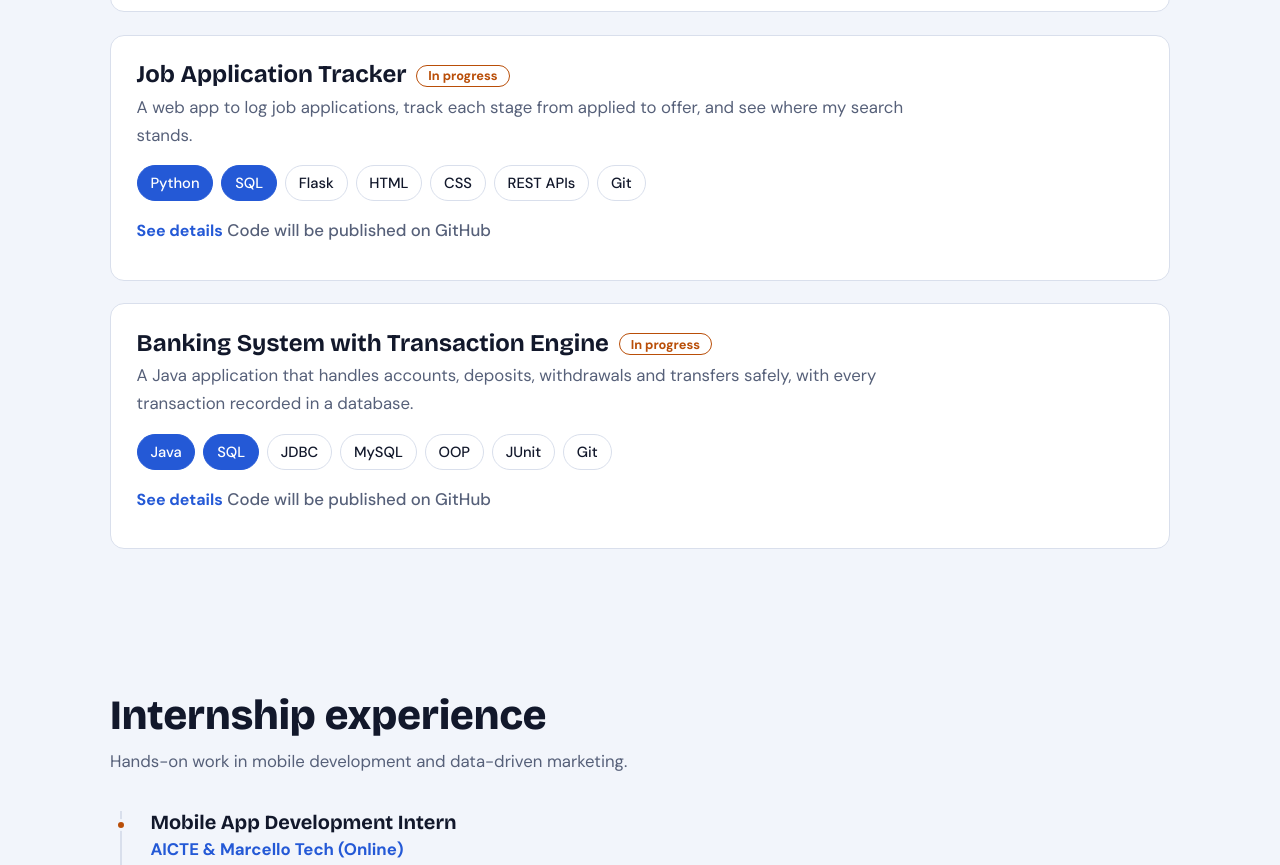
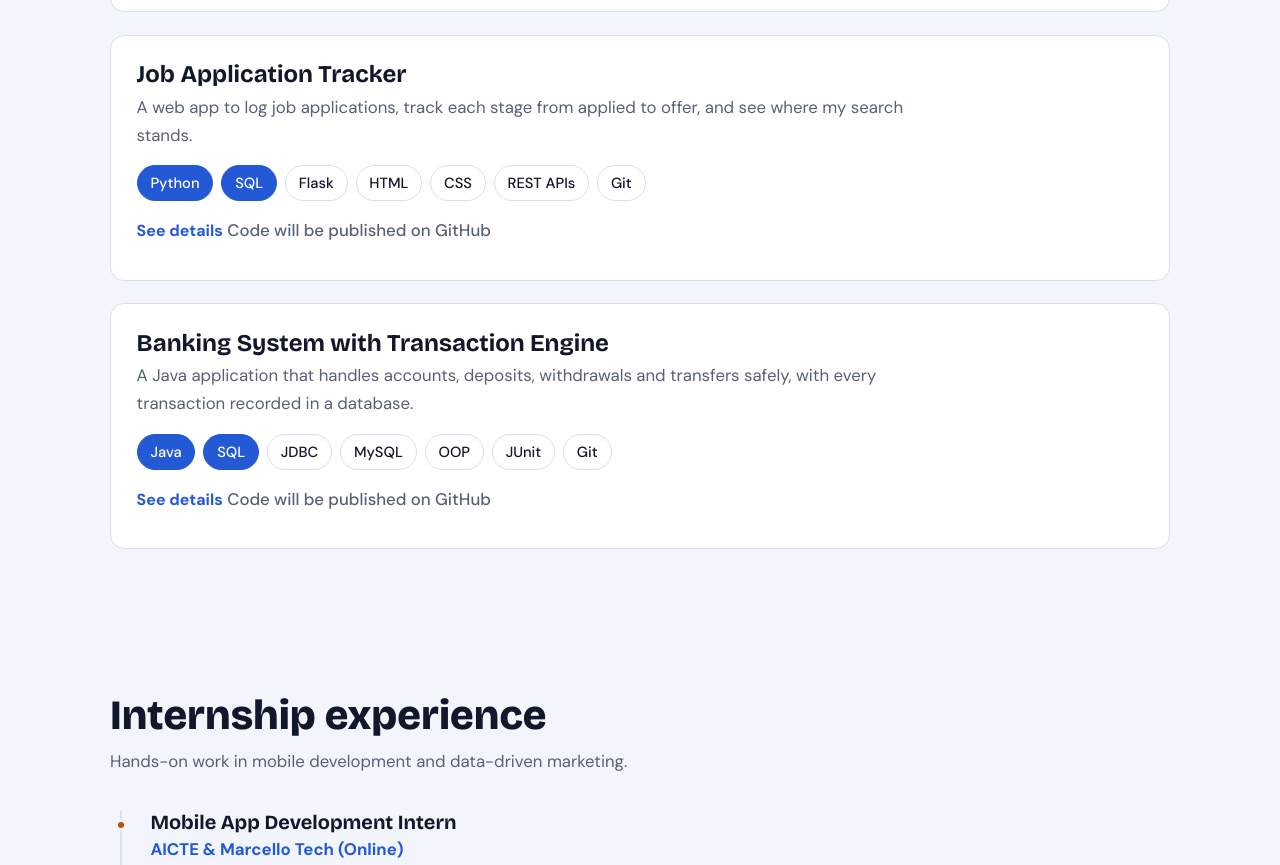
Before and after one commit to KANISHKAGEETHA/Portfolio, a website: page index.html in a window 1280 px wide. Shown: the part 2395-3260 px from the top of the page. Drawn offline with nearby package versions, Linux system fonts and the light colour scheme.

Commit message:
Update project titles in index.html
Removed 'In progress' label from project titles for clarity.

```diff
--- a/index.html
+++ b/index.html
@@ -197,7 +197,7 @@ footer{border-top:1px solid var(--line);padding:1.8rem 0;color:var(--muted);text
 <a href="https://github.com/KANISHKAGEETHA" target="_blank" rel="noopener" style="color:var(--a2);font-weight:700">View code on GitHub</a>
 </article>
 <article class="card pc">
-<h3>Job Application Tracker<span class="st">In progress</span></h3>
+<h3>Job Application Tracker</h3>
 <p>A web app to log job applications, track each stage from applied to offer, and see where my search stands.</p>
 <div class="chips" style="margin-bottom:1rem"><span class="hi">Python</span><span class="hi">SQL</span><span>Flask</span><span>HTML</span><span>CSS</span><span>REST APIs</span><span>Git</span></div>
 <button class="more" aria-expanded="false">See details</button>
@@ -209,7 +209,7 @@ footer{border-top:1px solid var(--line);padding:1.8rem 0;color:var(--muted);text
 <span style="color:var(--muted);font-weight:500">Code will be published on GitHub</span>
 </article>
 <article class="card pc">
-<h3>Banking System with Transaction Engine<span class="st">In progress</span></h3>
+<h3>Banking System with Transaction Engine</h3>
 <p>A Java application that handles accounts, deposits, withdrawals and transfers safely, with every transaction recorded in a database.</p>
 <div class="chips" style="margin-bottom:1rem"><span class="hi">Java</span><span class="hi">SQL</span><span>JDBC</span><span>MySQL</span><span>OOP</span><span>JUnit</span><span>Git</span></div>
 <button class="more" aria-expanded="false">See details</button>
```
